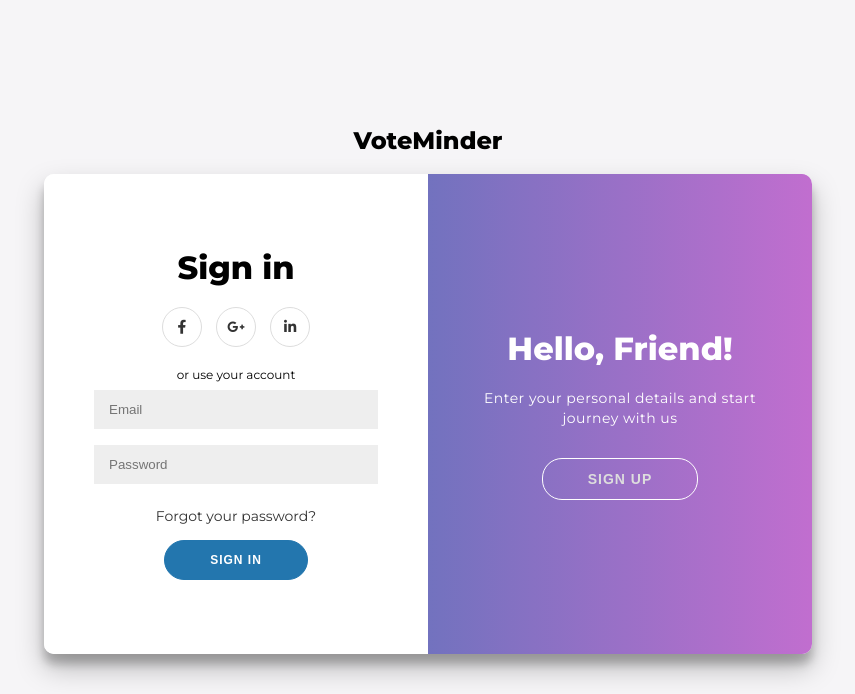
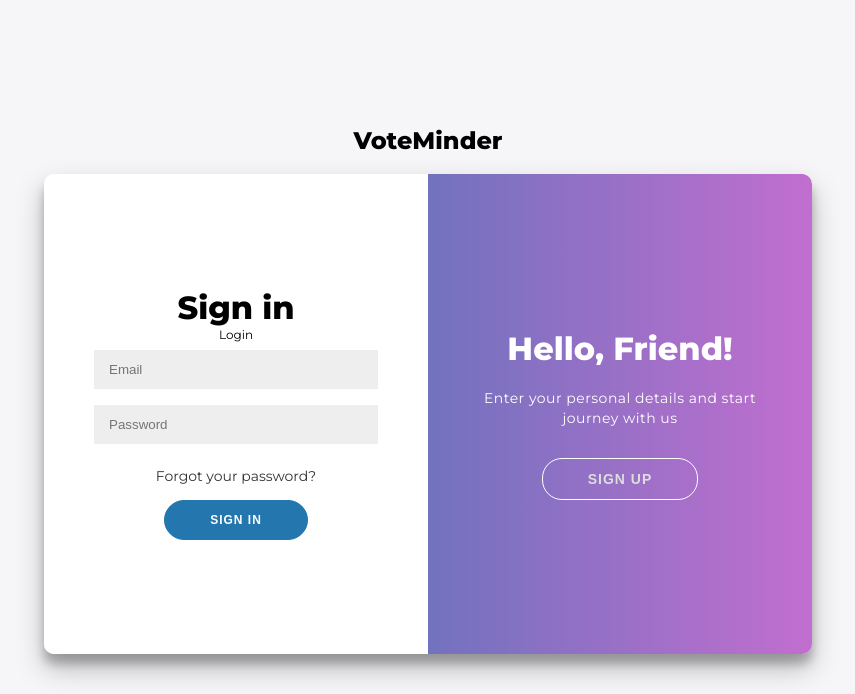
Before and after one commit to tanisha1906/Voting-Website, a Django app: template templates/pages/home.html in a window 1280 px wide. Shown: the top 694 px of the page, without its empty margins (212-1067 px from the left). Run offline with Django 3.2, Linux system fonts and the light colour scheme; the template is opened without the code that fills it, so the values that code supplies are empty; some libraries are stand-ins or nearby versions.

Commit message:
first commit

```diff
--- a/templates/pages/home.html
+++ b/templates/pages/home.html
@@ -16,12 +16,7 @@
 		<form id="form" method="POST" action="{% url 'votinghome:signup' %}">
 			{% csrf_token %}
 			<h1>Create Account</h1>
-			<div class="social-container">
-				<a href="https://www.facebook.com/login.php/" class="social"><i class="fab fa-facebook-f"></i></a>
-				<a href="#" class="social"><i class="fab fa-google-plus-g"></i></a>
-				<a href="#" class="social"><i class="fab fa-linkedin-in"></i></a>
-			</div>
-			<span>or use your email for registration</span>
+			<span>Register Now!</span>
 			<input type="text" name="name" placeholder="Name" />
 			<input type="email" name="email" placeholder="Email" />
 			<input type="password" name="password" placeholder="Password" />
@@ -41,12 +36,7 @@
 		<form id="form" method="POST" action="{% url 'votinghome:login' %}">
 			{% csrf_token %}
 			<h1>Sign in</h1>
-			<div class="social-container">
-				<a href="#" class="social"><i class="fab fa-facebook-f"></i></a>
-				<a href="#" class="social"><i class="fab fa-google-plus-g"></i></a>
-				<a href="#" class="social"><i class="fab fa-linkedin-in"></i></a>
-			</div>
-			<span>or use your account</span>
+			<span>Login</span>
 			<input type="email" name="email" placeholder="Email" />
 			<input type="password" name="password" placeholder="Password" />
 			<a href="#">Forgot your password?</a>
```
